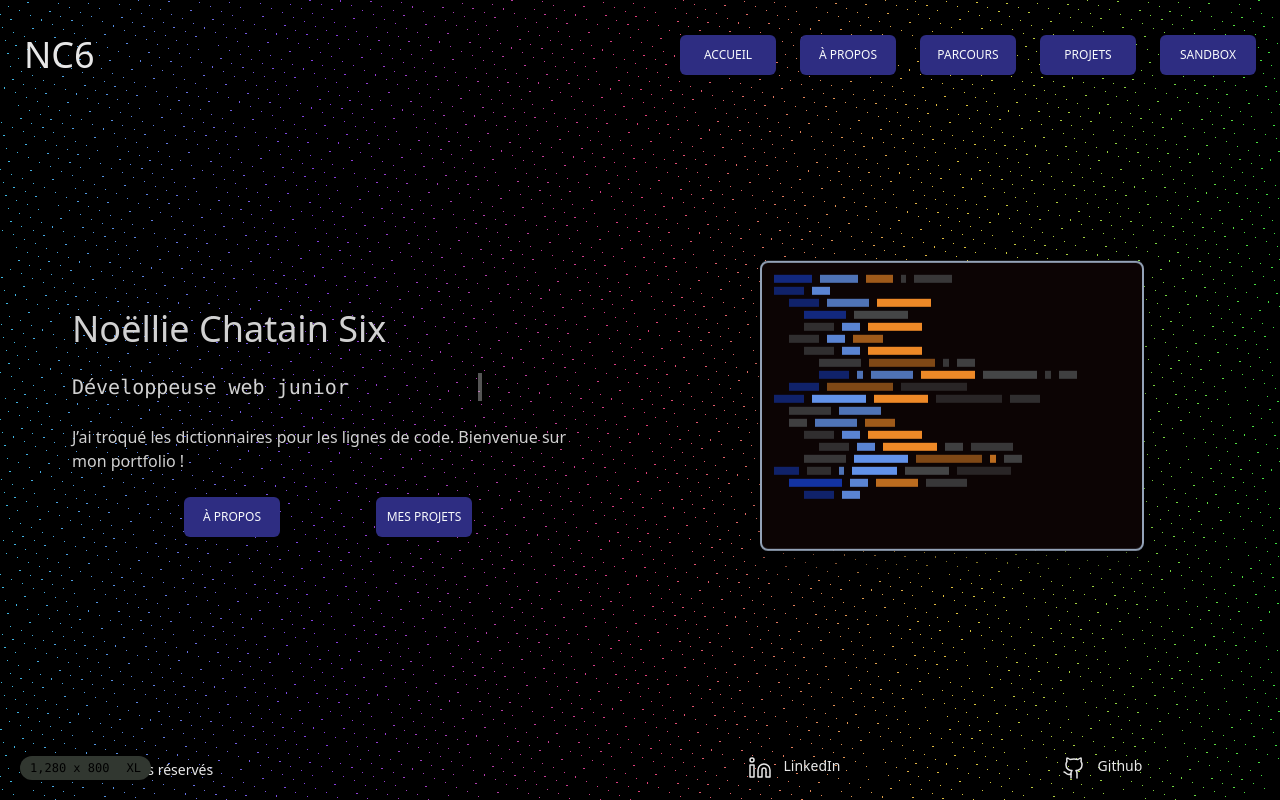
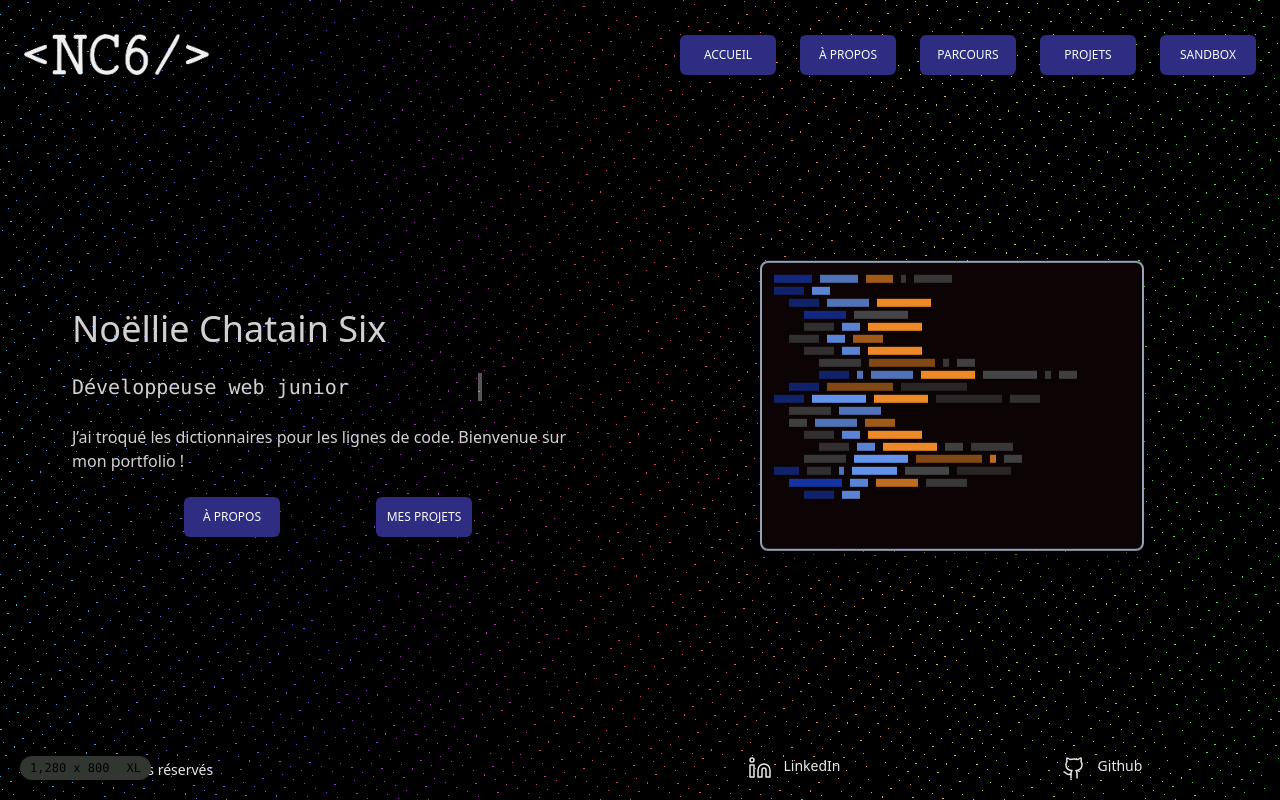
Before and after one commit to NollieChtn6/Portfolio, a React (Vite) app: page / in a window 1280 px wide. Built offline with nearby package versions, Linux system fonts and the light colour scheme.

Commit message:
replace text in title with logo

```diff
--- a/src/components/header/Header.tsx
+++ b/src/components/header/Header.tsx
@@ -1,4 +1,6 @@
 import * as React from 'react';
+import { NavLink } from 'react-router-dom';
+
 import { Menu } from 'lucide-react';
 import { Button } from '../ui/button';
 
@@ -11,13 +13,15 @@ import {
   SheetTrigger,
 } from '../ui/sheet';
 
+import logo from '../../assets/logo_nc6.png';
+
 function Header() {
   return (
     <header className="header-container flex h-32 items-center justify-between p-6">
-      <div className="title-container space-y-3 w-1/4 max-sm:2/4">
-        <p className="blog-title text-4xl max-sm:text-3xl text-woodsmoke-100">
-          NC6
-        </p>
+      <div className="title-container w-1/4 max-sm:2/4 p-">
+        <NavLink to="/">
+          <img src={logo} alt="Logo NC6" className="md:w-[60%]" />
+        </NavLink>
       </div>
       <div className="flex nav-container bg-rolling-stone-500 items-center w-3/4 max-sm:2/4 justify-end">
         <div className="sheet-container flex md:hidden">
```
